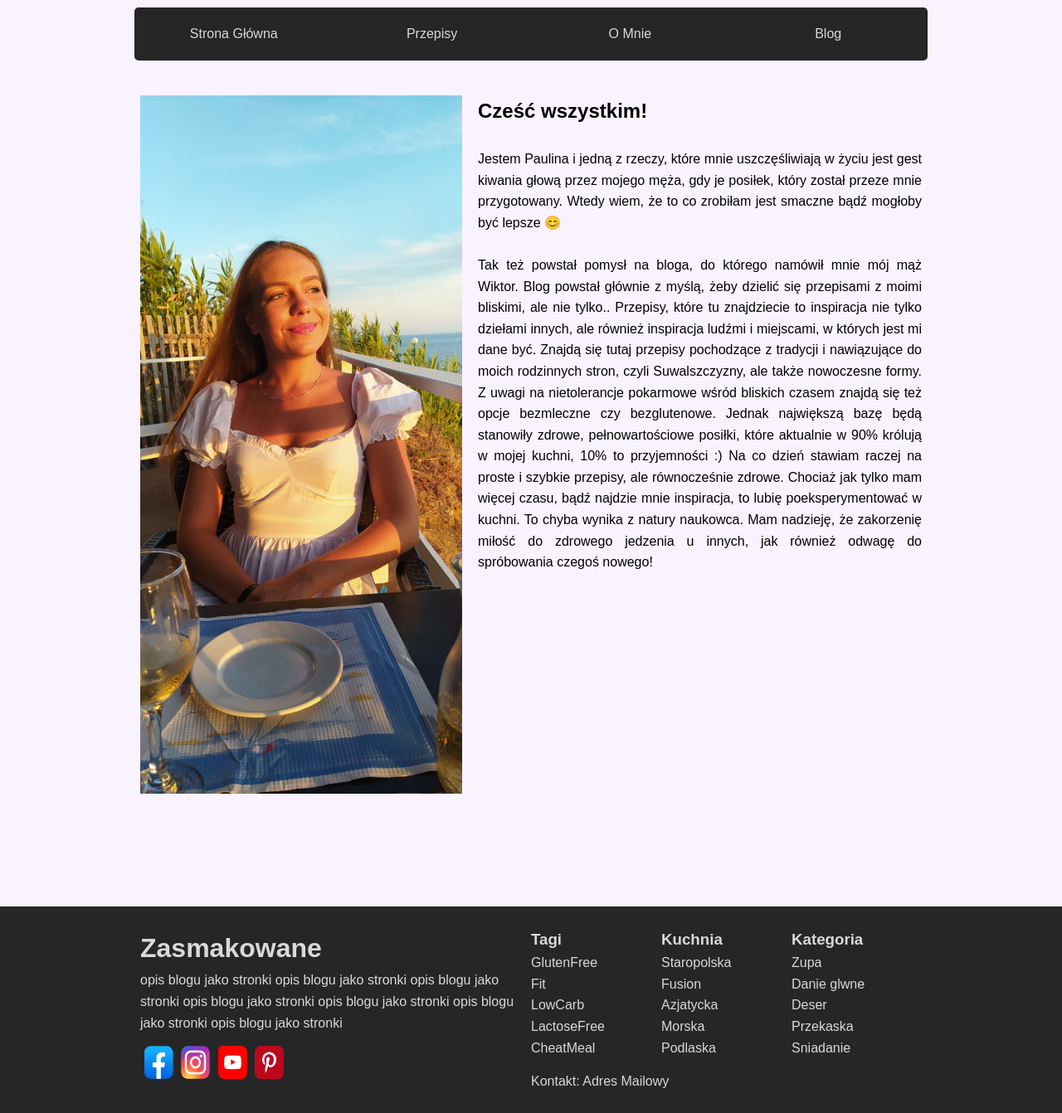
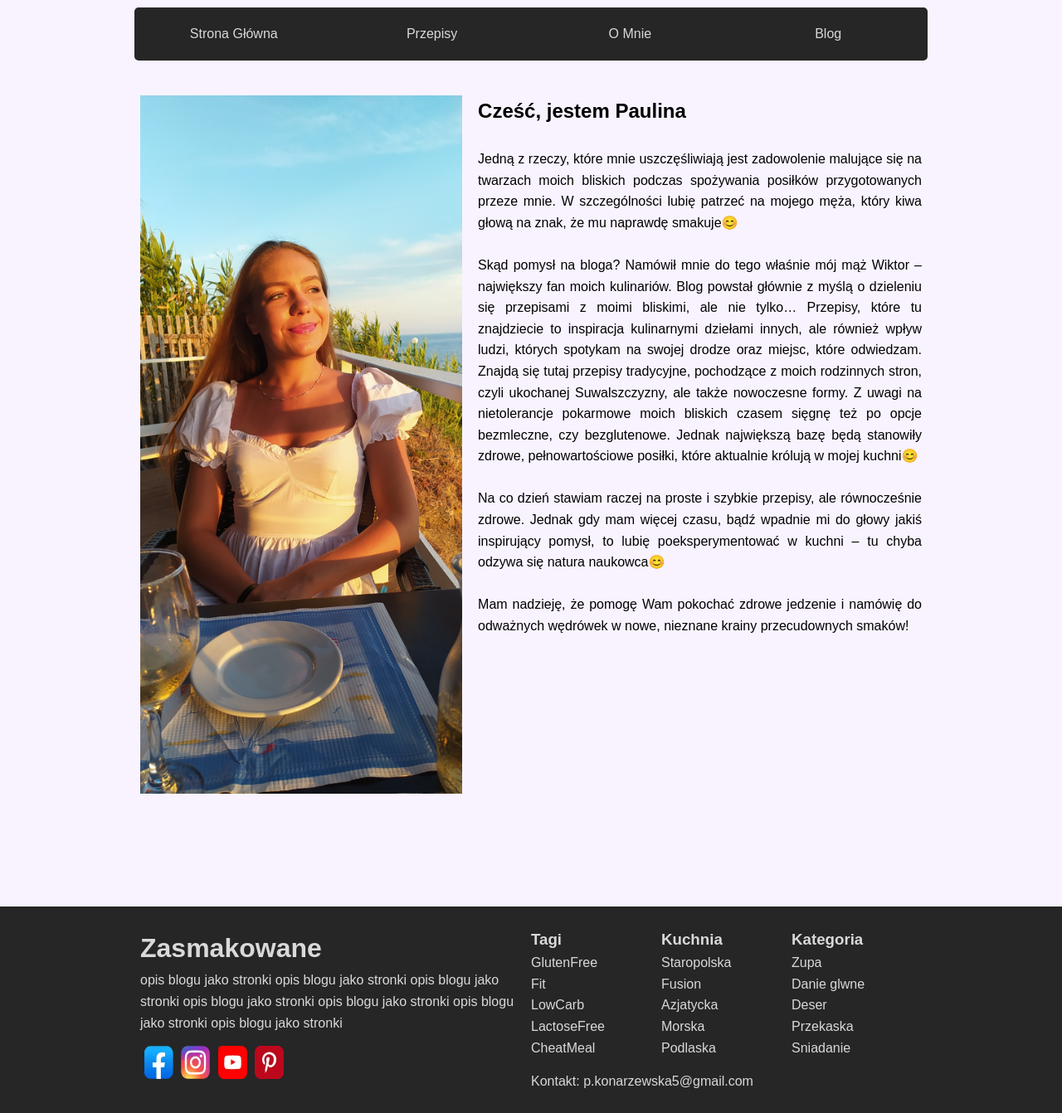
Before and after one commit to zwiktor/Zasmakowane, a Django app: page /omnie in a window 1280 px wide. Shown: the part 249-1591 px from the top of the page at 83% size. Run offline with Django 3.2, Linux system fonts and the light colour scheme; parts of the project's set-up code (start-up, migrations or seed data) failed here and were passed over.

Commit message:
visual changes in html

```diff
--- a/static/css/style.css
+++ b/static/css/style.css
@@ -725,7 +725,6 @@ body {
 .Recipe_ingredients_body { grid-area: Recipe_ingredients_body; }
 
 .ingredients-group-header {
-
   font-size: large;
 }
 
@@ -808,6 +807,10 @@ body {
   text-align: justify;
 }
 
+.recipe_setp_element p {
+  line-height: 1.6;
+  margin-bottom: 20px;
+}
 
 @media screen and (max-width: 700px) {
   .recipe_header {
--- a/templates/About.html
+++ b/templates/About.html
@@ -8,18 +8,27 @@
       <img src="/static/img/About_me.jpg">
     </div>
     <div class="about-text-container">
-      <h2>Cześć wszystkim!</h2>
+      <h2>Cześć, jestem Paulina</h2>
       <br>
       <p class="about-1-p">
-        Jestem Paulina i jedną z rzeczy, które mnie uszczęśliwiają w życiu jest gest kiwania głową przez mojego męża, gdy je posiłek, który został przeze mnie przygotowany. Wtedy wiem, że to co zrobiłam jest smaczne bądź mogłoby być lepsze 😊
+        Jedną z rzeczy, które mnie uszczęśliwiają jest zadowolenie malujące się na twarzach moich
+        bliskich podczas spożywania posiłków przygotowanych przeze mnie. W szczególności lubię patrzeć na mojego męża, który kiwa głową na znak, że mu naprawdę smakuje😊
       </p>
       <br>
       <p class="about-2-p">
-        Tak też powstał pomysł na bloga, do którego namówił mnie mój mąż Wiktor. Blog powstał głównie z myślą, żeby dzielić się przepisami z moimi bliskimi, ale nie tylko..
-        Przepisy, które tu znajdziecie to inspiracja nie tylko dziełami innych, ale również inspiracja ludźmi i miejscami, w których jest mi dane być.
-        Znajdą się tutaj przepisy pochodzące z tradycji i nawiązujące do moich rodzinnych stron, czyli Suwalszczyzny, ale także nowoczesne formy. Z uwagi na nietolerancje pokarmowe wśród bliskich czasem znajdą się też opcje bezmleczne czy bezglutenowe. Jednak największą bazę będą stanowiły zdrowe, pełnowartościowe posiłki, które aktualnie w 90% królują w mojej kuchni, 10% to przyjemności :)
-        Na co dzień stawiam raczej na proste i szybkie przepisy, ale równocześnie zdrowe. Chociaż jak tylko mam więcej czasu, bądź najdzie mnie inspiracja, to lubię poeksperymentować w kuchni. To chyba wynika z natury naukowca.
-        Mam nadzieję, że zakorzenię miłość do zdrowego jedzenia u innych, jak również odwagę do spróbowania czegoś nowego!
+        Skąd pomysł na bloga? Namówił mnie do tego właśnie mój mąż  Wiktor – największy fan moich
+        kulinariów. Blog powstał głównie z myślą o dzieleniu się przepisami z moimi bliskimi, ale nie tylko…
+Przepisy, które tu znajdziecie to inspiracja kulinarnymi dziełami innych, ale również wpływ
+        ludzi, których spotykam na swojej drodze oraz miejsc, które odwiedzam. Znajdą się tutaj przepisy tradycyjne, pochodzące z moich rodzinnych stron, czyli ukochanej Suwalszczyzny, ale także nowoczesne formy. Z uwagi na nietolerancje pokarmowe moich bliskich czasem sięgnę też po opcje bezmleczne, czy bezglutenowe. Jednak największą bazę będą stanowiły zdrowe, pełnowartościowe posiłki, które aktualnie królują w mojej kuchni😊
+      </p>
+      <br>
+      <p class="about-3-p">
+        Na co dzień stawiam raczej na proste i szybkie przepisy, ale równocześnie zdrowe. Jednak gdy mam więcej czasu, bądź wpadnie mi do głowy jakiś inspirujący pomysł, to lubię poeksperymentować w kuchni – tu chyba odzywa się natura naukowca😊
+      </p>
+      <br>
+      <p class="about-4-p">
+        Mam nadzieję, że pomogę Wam pokochać zdrowe jedzenie i namówię do
+odważnych wędrówek w nowe, nieznane krainy przecudownych smaków!
       </p>
     </div>
   </div>
--- a/templates/Base.html
+++ b/templates/Base.html
@@ -103,7 +103,7 @@
       </dvi>
       </dvi>
     </div>
-    <p>Kontakt: Adres Mailowy</p>
+    <p>Kontakt: p.konarzewska5@gmail.com</p>
   </div>
   </div>
 </footer>
```
Also changed, not shown: templates/Recipe.html (+10 -5 lines).
